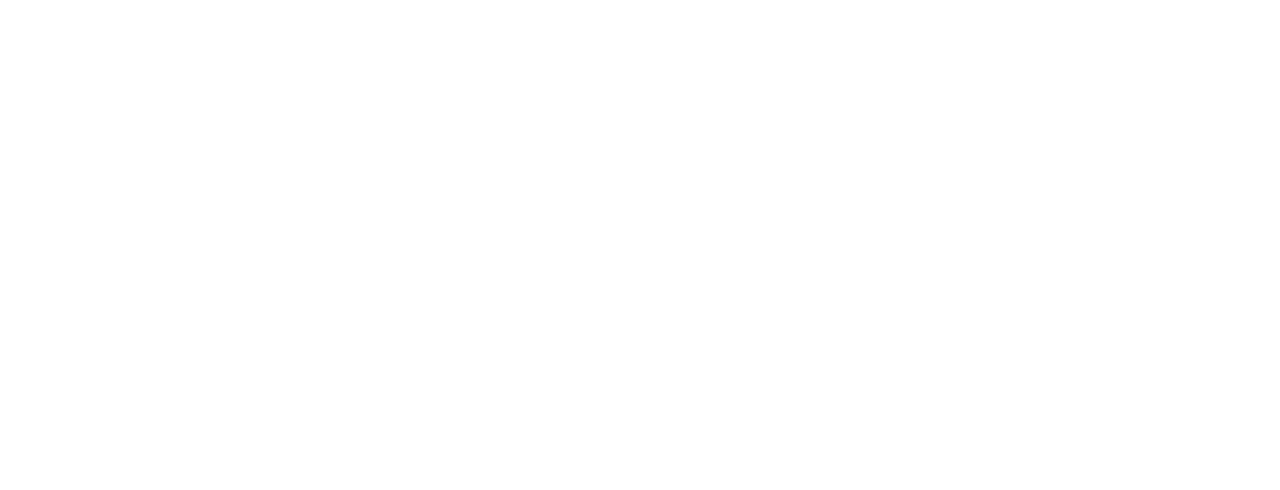
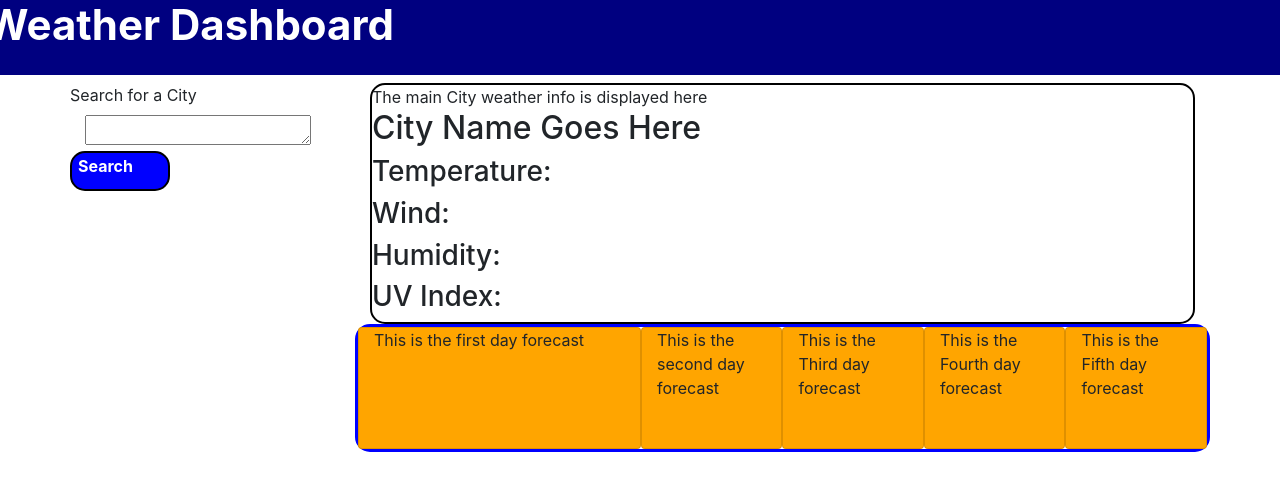
Before and after one commit to jasongrossman/weather-dashboard, a plain HTML site: page index.html in a window 1280 px wide. Drawn offline with nearby package versions, Linux system fonts and the light colour scheme; a web font is replaced by a local one.

Commit message:
finished HTML structure and connected to OpenWeather API

```diff
--- a/assets/css/style.css
+++ b/assets/css/style.css
@@ -0,0 +1,34 @@
+.page-banner {
+    background-color: navy;
+    color: white;
+    font-size: 42px;
+    font-weight: bold;
+    height: 75px;
+}
+
+.city-hero {
+    border: solid 2px black;
+    border-radius: 15px;
+
+}
+
+.city-forecast {
+    border: solid 3px blue;
+    height: 40%;
+    border-radius: 15px;
+}
+
+.day {
+    background-color: orange;
+}
+
+.search-button {
+    width: 100px;
+    height: 40px;
+    border-radius: 15px;
+    background-color: blue;
+    border: solid 2px black;
+    color: white;
+    text-align: center;
+    font-weight: bold;
+}
--- a/assets/js/script.js
+++ b/assets/js/script.js
@@ -0,0 +1,25 @@
+//global variable declarations
+
+var getWeatherApi = function(event) {
+    event.preventDefault();
+
+    fetch("https://api.openweathermap.org/data/2.5/forecast?id=524901&appid=4bdf76bd7f935435d6ca49a5f4268f54")
+    .then(function(response) {
+      // request was successful
+      if (response.ok) {
+        console.log(response);
+        response.json().then(function(data) {
+          console.log(data);
+        });
+      } else {
+        alert('Error: ' + response.statusText);
+      }
+    })
+    .catch(function(error) {
+      alert('Unable to connect to OpenWeather API');
+    });
+
+}
+
+//event handler for search function
+$("#search-now").on("click", getWeatherApi);
--- a/index.html
+++ b/index.html
@@ -4,7 +4,7 @@
     <meta charset="UTF-8">
     <meta name="viewport" content="width=device-width, initial-scale=1.0">
     <meta http-equiv="X-UA-Compatible" content="ie=edge">
-    <link rel="stylesheet" href="https://cdnjs.cloudflare.com/ajax/libs/open-iconic/1.1.1/font/css/open-iconic-bootstrap.min.css" />
+    <link rel="stylesheet" href="https://maxcdn.bootstrapcdn.com/bootstrap/4.0.0/css/bootstrap.min.css" integrity="sha384-Gn5384xqQ1aoWXA+058RXPxPg6fy4IWvTNh0E263XmFcJlSAwiGgFAW/dAiS6JXm" crossorigin="anonymous">
     <link rel="stylesheet" href="assets/css/style.css"/>
     <title>
         Weather Dashboard
@@ -12,12 +12,51 @@
   </head>
   <body>
       <header>
-
+        <h1 class="row flex-row justify-space-between page-banner">Weather Dashboard</h1>
       </header>
-      <main>
-
+    <main class="container">
+        <div class ="row">
+        <div class="col-3 search-container">
+            <form class="search-form">
+                <label class="row search-header">Search for a City</label>
+                <textarea id="row search-command" rows="1" class="search-box"></textarea>
+                <button class="row search-button" id="search-now">Search</button>
+            </form>
+        </div>
+        <div class="col-9 weather-results">
+            <div class="city-hero">
+                The main City weather info is displayed here
+                <h2 class="city-hero-name">City Name Goes Here</h2>
+                <h3 class="temperature">Temperature:</h3>
+                <h3 class="wind">Wind:</h3>
+                <h3 class="humidity">Humidity:</h3>
+                <h3 class="uv-index">UV Index:</h3>
+            </div>
+                <div class="row city-forecast">
+                    <div class="col-4 card day">
+                        This is the first day forecast
+                    </div>
+                    <div class="col-2 card day">
+                        This is the second day forecast
+                    </div>
+                    <div class="col-2 card day">
+                        This is the Third day forecast
+                    </div>
+                    <div class="col-2 card day">
+                        This is the Fourth day forecast
+                    </div>
+                    <div class="col-2 card day">
+                        This is the Fifth day forecast
+                    </div>
+                </div>
+            </div>
+        </div>
+        </div>
       </main>
-
+      <!-- <script src="https://maxcdn.bootstrapcdn.com/bootstrap/4.0.0/js/bootstrap.min.js" integrity="sha384-JZR6Spejh4U02d8jOt6vLEHfe/JQGiRRSQQxSfFWpi1MquVdAyjUar5+76PVCmYl" crossorigin="anonymous"></script> -->
+      <script src="https://cdnjs.cloudflare.com/ajax/libs/jquery/3.4.1/jquery.min.js"></script>
+      <script src="https://cdnjs.cloudflare.com/ajax/libs/jqueryui/1.12.1/jquery-ui.min.js"></script>
+      <script src="https://cdnjs.cloudflare.com/ajax/libs/jqueryui-touch-punch/0.2.3/jquery.ui.touch-punch.min.js"></script>
       <script src="assets/js/script.js"></script>
   </body>
 
```
